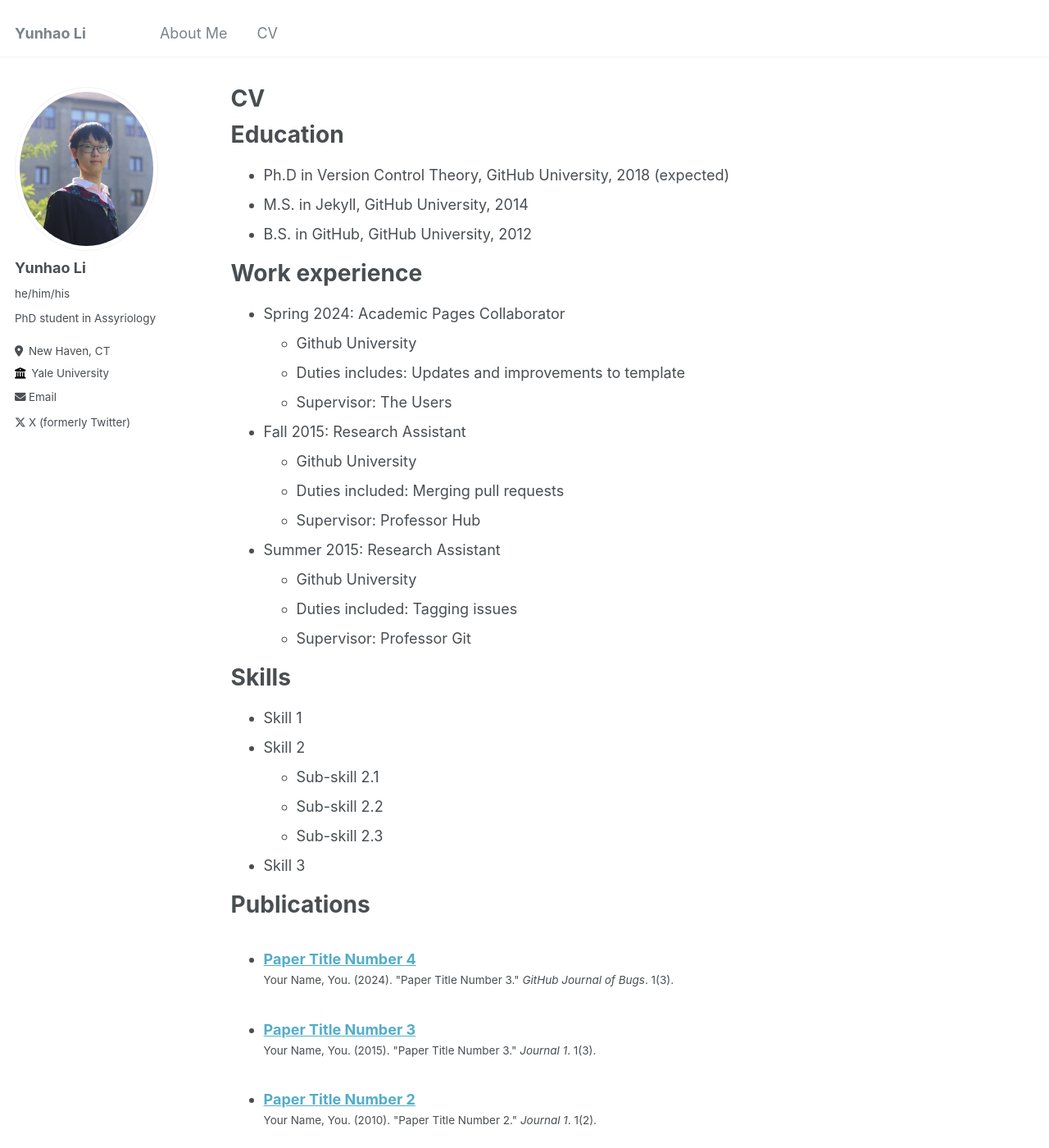
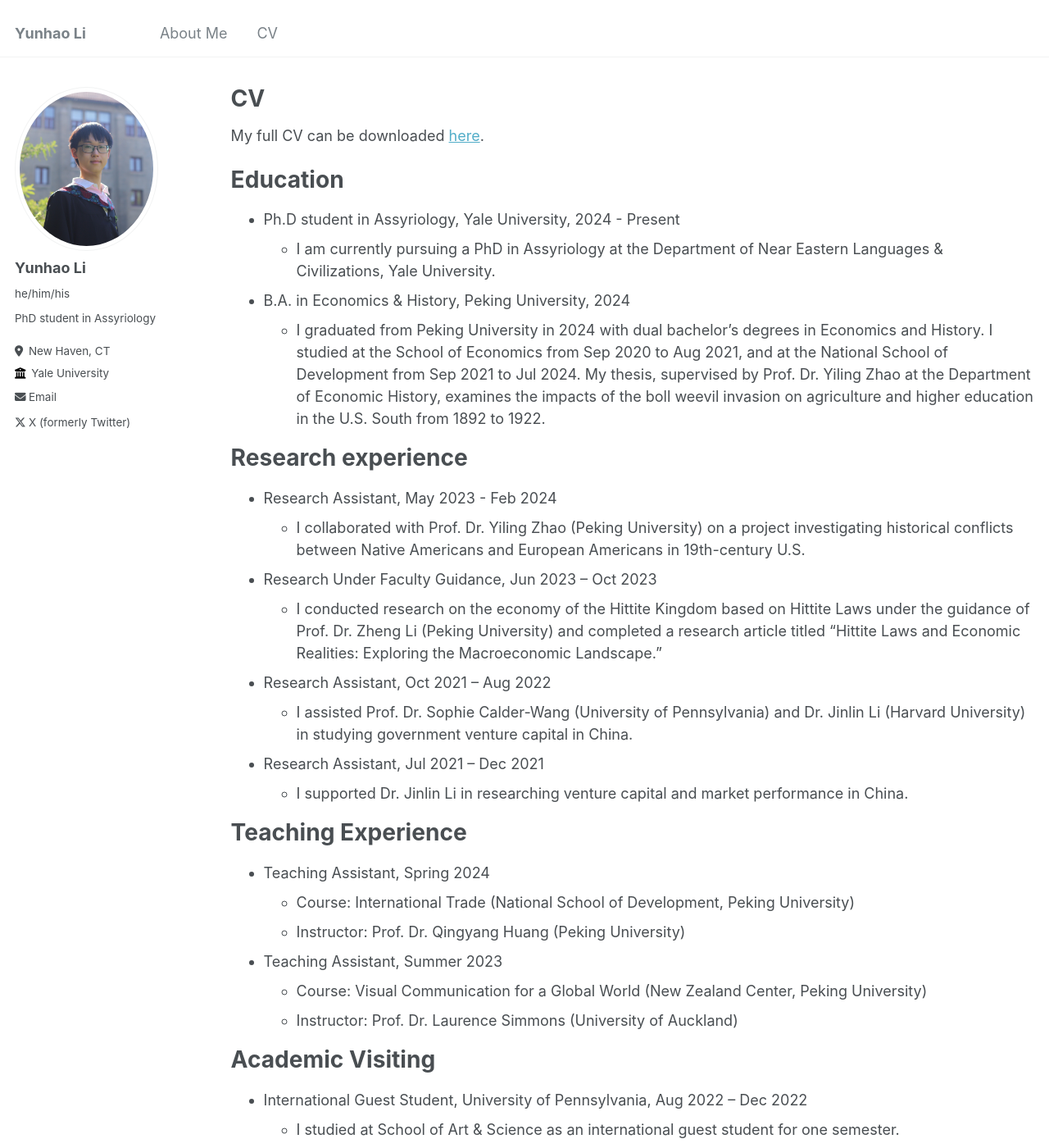
Before and after one commit to derek-yunhao-li/derek-yunhao-li, a Jekyll site: the page built from _pages/cv.md, in a window 1280 px wide and 1400 px high. Shown: the whole window at 82% size. Built offline with Jekyll 4.4.1, drawn with Linux system fonts in a browser that asks for light colours; some of the changed text lies outside the part shown.

Commit message:
Update cv.md

```diff
--- a/_pages/cv.md
+++ b/_pages/cv.md
@@ -9,56 +9,63 @@ redirect_from:
 
 {% include base_path %}
 
+My full CV can be downloaded [here](https://drive.google.com/file/d/1xkr598dSrhiH00eznfy-wJNNZW1bSVDg/view?usp=sharing).
+
+
 Education
 ======
-* Ph.D in Version Control Theory, GitHub University, 2018 (expected)
-* M.S. in Jekyll, GitHub University, 2014
-* B.S. in GitHub, GitHub University, 2012
+* Ph.D student in Assyriology, Yale University, 2024 - Present
+  * I am currently pursuing a PhD in Assyriology at the Department of Near Eastern Languages & Civilizations, Yale University.
 
-Work experience
+* B.A. in Economics & History, Peking University, 2024
+  * I graduated from Peking University in 2024 with dual bachelor’s degrees in Economics and History. I studied at the School of Economics from Sep 2020 to Aug 2021, and at the National School of Development from Sep 2021 to Jul 2024. My thesis, supervised by Prof. Dr. Yiling Zhao at the Department of Economic History, examines the impacts of the boll weevil invasion on agriculture and higher education in the U.S. South from 1892 to 1922.
+
+
+Research experience
 ======
-* Spring 2024: Academic Pages Collaborator
-  * Github University
-  * Duties includes: Updates and improvements to template
-  * Supervisor: The Users
+* Research Assistant, May 2023 - Feb 2024
+  * I collaborated with Prof. Dr. Yiling Zhao (Peking University) on a project investigating historical conflicts between Native Americans and European Americans in 19th-century U.S.
 
-* Fall 2015: Research Assistant
-  * Github University
-  * Duties included: Merging pull requests
-  * Supervisor: Professor Hub
+* Research Under Faculty Guidance, Jun 2023 – Oct 2023
+  * I conducted research on the economy of the Hittite Kingdom based on Hittite Laws under the guidance of Prof. Dr. Zheng Li (Peking University) and completed a research article titled "Hittite Laws and Economic Realities: Exploring the Macroeconomic Landscape."
 
-* Summer 2015: Research Assistant
-  * Github University
-  * Duties included: Tagging issues
-  * Supervisor: Professor Git
+* Research Assistant, Oct 2021 – Aug 2022
+  * I assisted Prof. Dr. Sophie Calder-Wang (University of Pennsylvania) and Dr. Jinlin Li (Harvard University) in studying government venture capital in China.
 
-Skills
+* Research Assistant, Jul 2021 – Dec 2021
+  * I supported Dr. Jinlin Li in researching venture capital and market performance in China.
+
+
+Teaching Experience
 ======
-* Skill 1
-* Skill 2
-  * Sub-skill 2.1
-  * Sub-skill 2.2
-  * Sub-skill 2.3
-* Skill 3
+* Teaching Assistant, Spring 2024
+  * Course: International Trade (National School of Development, Peking University)
+  * Instructor: Prof. Dr. Qingyang Huang (Peking University)
 
-Publications
+* Teaching Assistant, Summer 2023
+  * Course: Visual Communication for a Global World (New Zealand Center, Peking University)
+  * Instructor: Prof. Dr. Laurence Simmons (University of Auckland)
+
+Academic Visiting
 ======
-  <ul>{% for post in site.publications reversed %}
-    {% include archive-single-cv.html %}
-  {% endfor %}</ul>
+* International Guest Student, University of Pennsylvania, Aug 2022 – Dec 2022
+  * I studied at School of Art & Science as an international guest student for one semester.
 
-Talks
+
+Honors & Awards
 ======
-  <ul>{% for post in site.talks reversed %}
-    {% include archive-single-talk-cv.html  %}
-  {% endfor %}</ul>
+* Distinguished Thesis Award (Peking University), 2024
+* Rainbow Bridge Alumni Scholarship, 2023
+* Award for Academic Excellents (Peking University), 2023
+* Deng Guangming Academic Paper Award (Department of History, Peking University), 2023
+* Freshman Scholarship (Peking University), 2020
 
-Teaching
+
+Others
 ======
-  <ul>{% for post in site.teaching reversed %}
-    {% include archive-single-cv.html %}
-  {% endfor %}</ul>
+* Programming skills & Softwares
+  * LATEX, Markdown, MATLAB, Python, QGIS, Stata
 
-Service and leadership
-======
-* Currently signed in to 43 different slack teams
+* Languages
+  * Modern Languages: Mandarin (native), English (TOEFL iBT: 105/120), Modern Greek (basic)
+  * Ancient Languages: I have taken courses in Hittite, Classical Greek and Sumerian.
```
